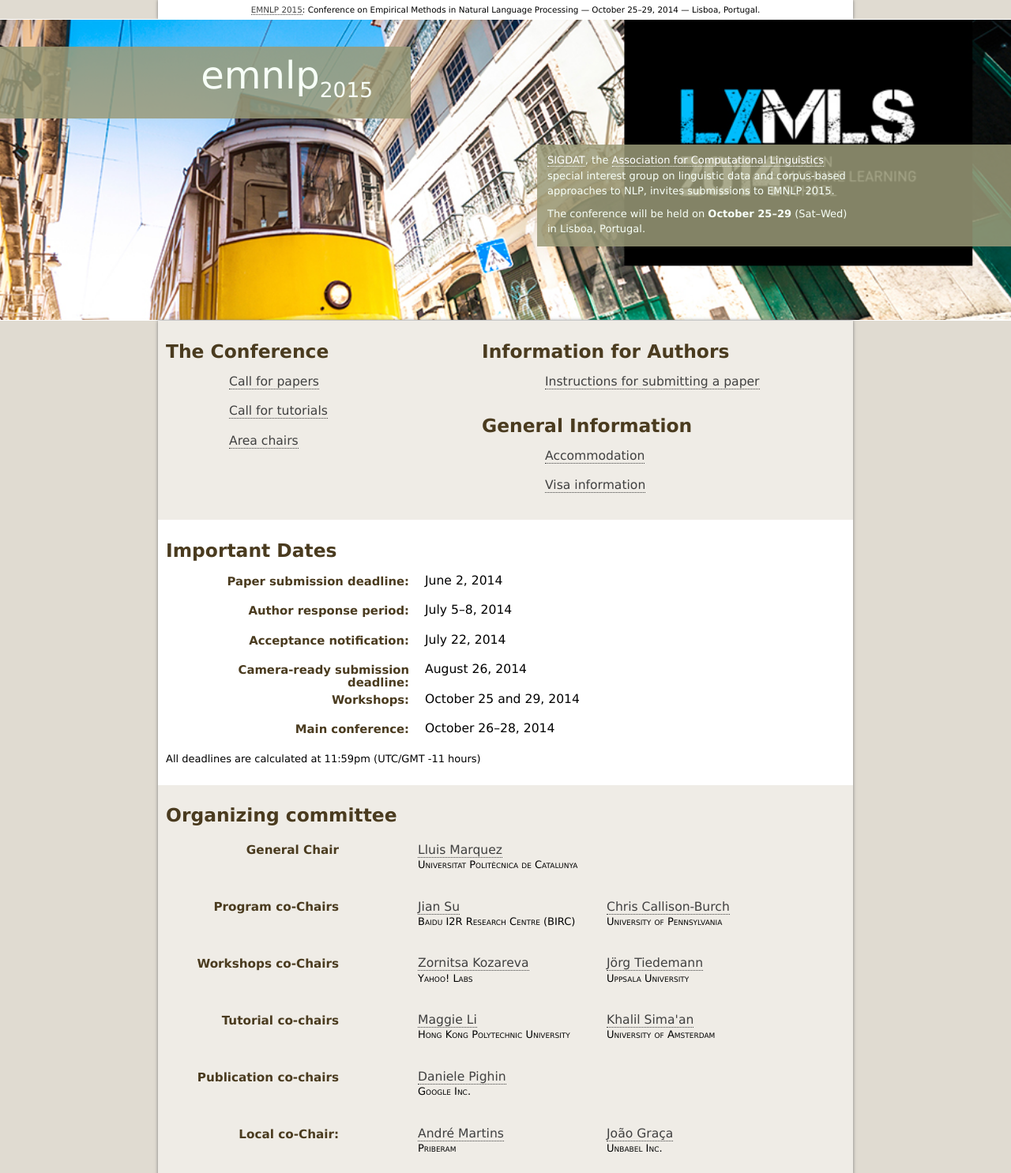
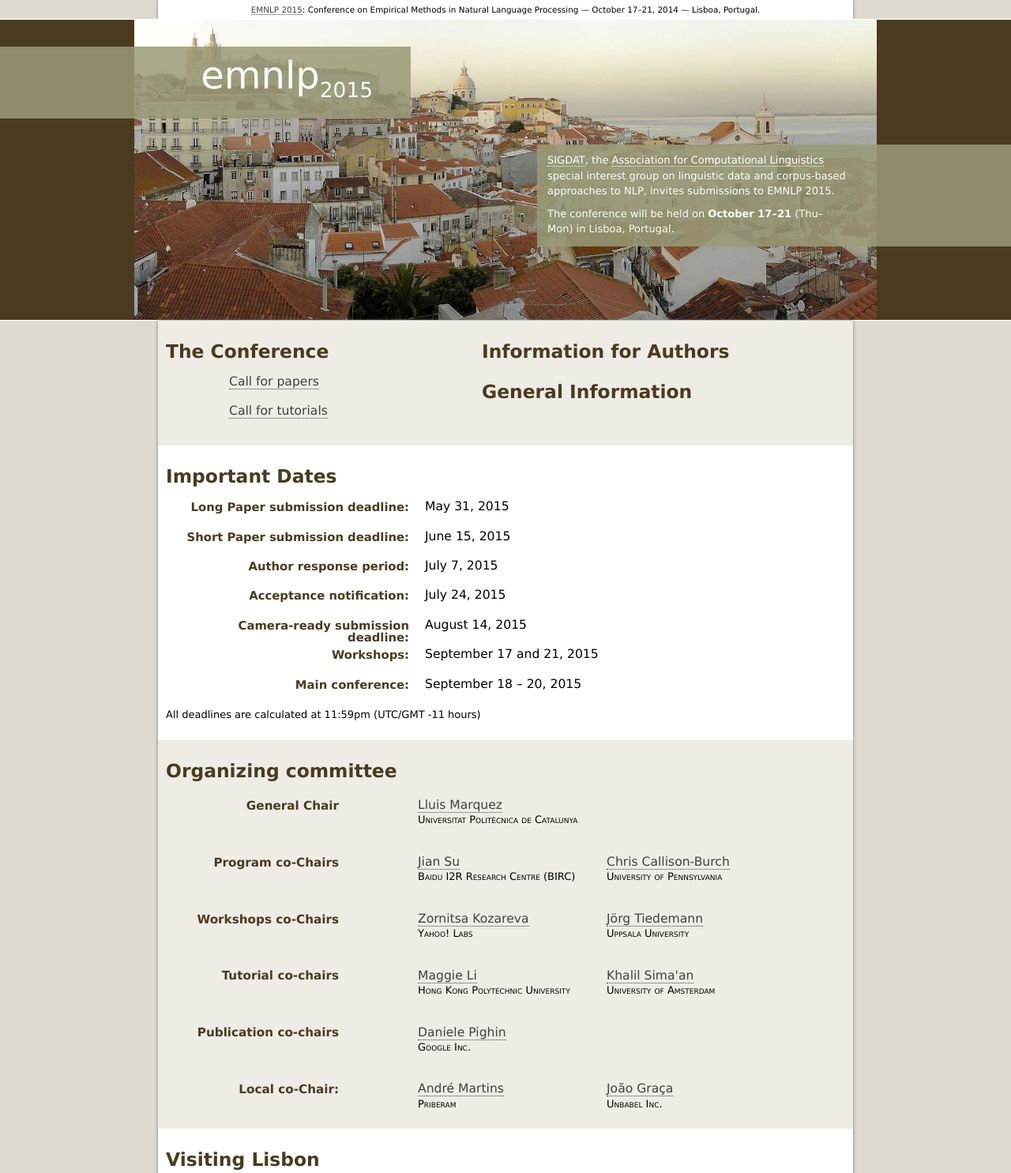
Before and after one commit to bgmartins/emnlp2015-website, a PHP site: page /index.html in a window 1280 px wide. Shown: the top 1485 px of the page at 79% size. Run offline with PHP 8.4, Linux system fonts and the light colour scheme.

Commit message:
preparing to host on heroku

```diff
--- a/css/colours.css
+++ b/css/colours.css
@@ -49,8 +49,8 @@ DIV#past-emnlp
 
 #introduction {
  background-color: #4a3b1f;
- background-image: url(LxMLS2014-WEB.jpg);
- background-size: Auto 380px;
+ background-image: url(alfama.jpg);
+ background-size: Auto 420px;
  height: 380px;
 }
 
--- a/index.html
+++ b/index.html
@@ -10,7 +10,7 @@
 </head>
 <body id="home">
 
-  <p class="header"><a href="index.html">EMNLP 2015</a>: Conference on Empirical Methods in Natural Language Processing &mdash; October 25&ndash;29, 2014 &mdash; Lisboa, Portugal.
+  <p class="header"><a href="index.html">EMNLP 2015</a>: Conference on Empirical Methods in Natural Language Processing &mdash; October 17&ndash;21, 2014 &mdash; Lisboa, Portugal.
 
 <div id="introduction">
 
@@ -25,7 +25,7 @@
          <p><a href="http://www.sigdat.org/">SIGDAT</a>, the <a href="http://www.aclweb.org/">Association for Computational Linguistics</a> special interest group on linguistic data and corpus-based approaches to NLP, invites submissions to EMNLP 2015.
 
 
-         <p>The conference will be held on <strong>October 25&ndash;29</strong> (Sat&ndash;Wed) in Lisboa, Portugal.
+         <p>The conference will be held on <strong>October 17&ndash;21</strong> (Thu&ndash;Mon) in Lisboa, Portugal.
     </div>
   </div>
 
@@ -40,7 +40,7 @@
      <ul>
         <li><a href="call.html">Call for papers</a>
         <li><a href="call-for-tutorials.html">Call for tutorials</a></li>
-        <li><a href="pc.html">Area chairs</a></li>
+        <!-- <li><a href="pc.html">Area chairs</a></li> -->
         <!-- <li class="new"><a href="papers.html">List of accepted papers</a> -->
         <!-- <li class="new"><a href="student-scholarship.html">Student scholarships</a> -->
         <!-- <li><a href="invited-talks.html">Camera ready</a> -->
@@ -52,7 +52,8 @@
   <div id="authors">
     <h2>Information for Authors</h2>
      <ul>
-    <li><a href="submissions.html">Instructions for submitting a paper</a>
+    <!-- <li><a href="submissions.html">Instructions for submitting a
+    paper</a> -->
     <!--<li><a href="https://www.softconf.com/emnlp2013/papers/">Online submissions</a> -->
     <!-- <li class="new"><a href="camera-ready.html">Preparing your camera-ready paper</a> -->
      </ul>
@@ -63,8 +64,8 @@
     <h2>General Information</h2>
      <ul>
 <!--    <li class="new"><a href="local.html">Venue</a> -->
-    <li><a href="accommodation.html">Accommodation</a>
-    <li><a href="visa.html">Visa information</a>
+<!--    <li><a href="accommodation.html">Accommodation</a> -->
+<!--    <li><a href="visa.html">Visa information</a> -->
 <!--    <li class="update"><a href="visa.html">Visa information</a> -->
 <!--    <li class="new"><a href="travel-grants.html">Student travel support</a> -->
    </ul>
@@ -76,23 +77,26 @@
   <h2>Important Dates</h2>
    <ul>
 
-  <li> <h3>Paper submission deadline:</h3>
-    June 2, 2014
+  <li> <h3>Long Paper submission deadline:</h3>
+    May 31, 2015
+
+  <li> <h3>Short Paper submission deadline:</h3>
+    June 15, 2015
 
   <li> <h3>Author response period:</h3>
-    July 5&ndash;8, 2014
+    July 7, 2015
 
   <li> <h3>Acceptance notification:</h3>
-    July 22, 2014
+    July 24, 2015
 
   <li> <h3>Camera-ready submission deadline:</h3>
-    August 26, 2014
+    August 14, 2015
 
   <li> <h3>Workshops:</h3>
-    October 25 and 29, 2014
+    September 17 and 21, 2015
 
   <li> <h3>Main conference:</h3>
-    October 26&ndash;28, 2014
+    September 18 &ndash; 20, 2015
    </ul>
 
   <p>All deadlines are calculated at 11:59pm (UTC/GMT -11 hours)
@@ -175,8 +179,9 @@
 
 <div id="visiting-lisbon">
   <h2>Visiting Lisbon</h2>
-  <center><iframe width="560" height="315" src="//www.youtube.com/embed/L5pzTuuDt2I" frameborder="0" allowfullscreen></iframe>
-    </center>
+  <center>
+  <iframe width="560" height="315" src="//www.youtube.com/embed/VUnM4KZSlbc" frameborder="0" allowfullscreen></iframe>
+  </center>
     <p>Plenty of helpful tips on visiting Lisboa, Portugal are available at <a href="http://wikitravel.org/en/Lisboa">WikiTravel</a>.
 </div>
 
```
Also changed, not shown: .htaccess (added), css/alfama.jpg (added), index.php (added).
